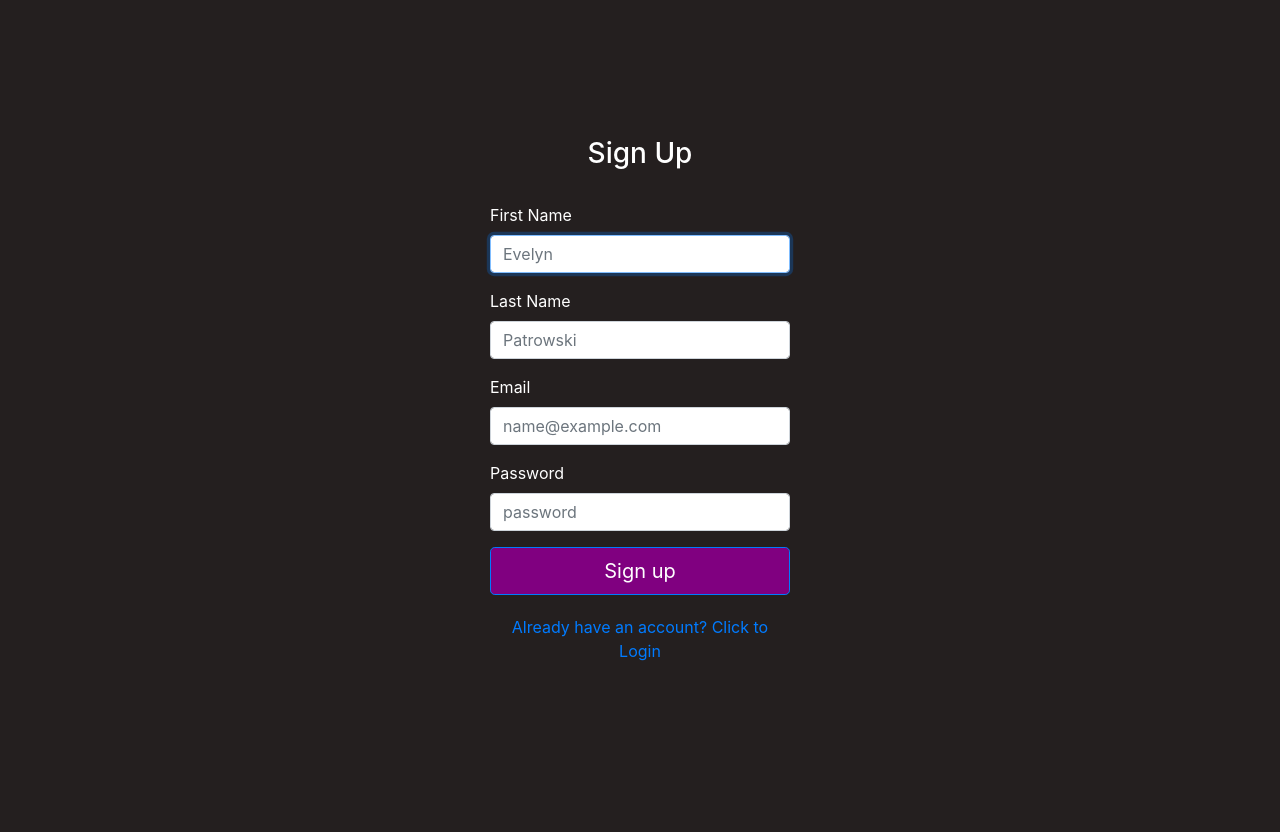
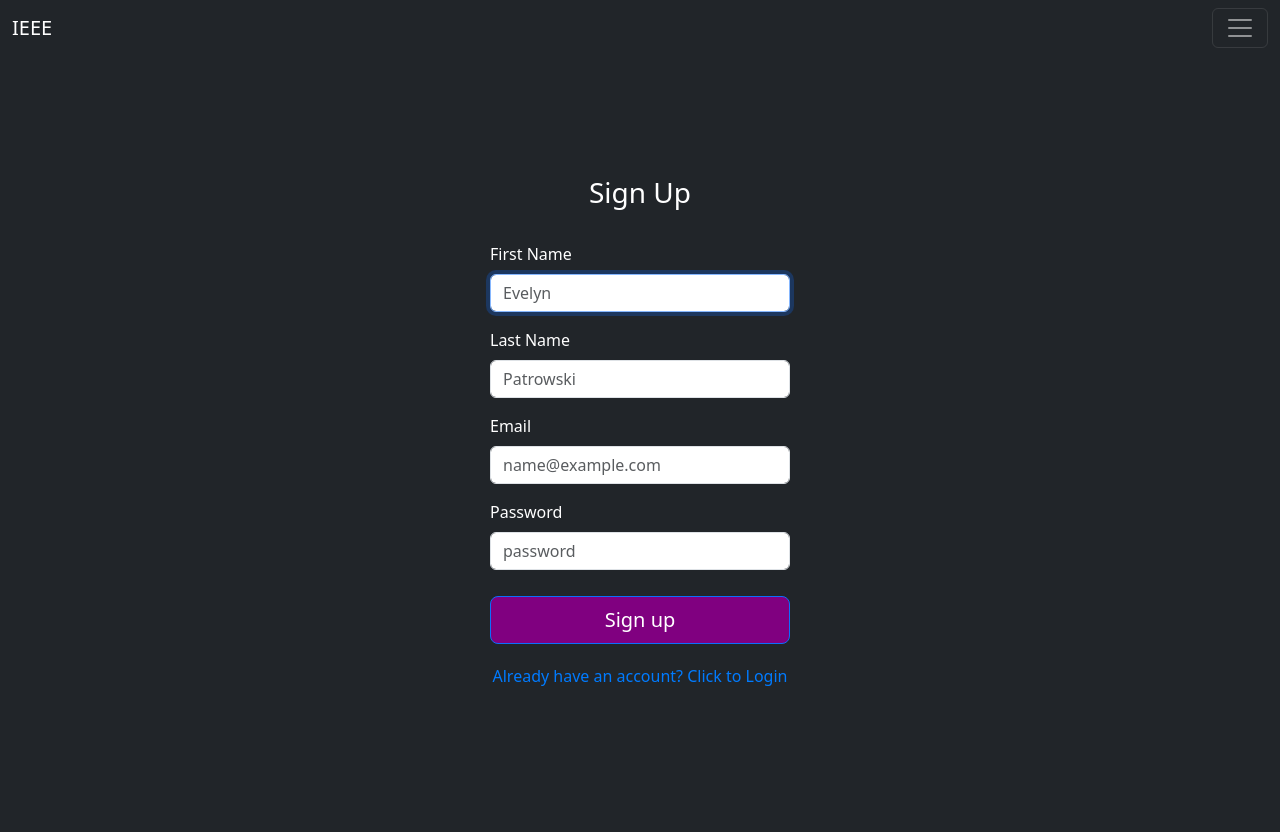
Before and after one commit to pedropa140/RutgersIEEE2024, a Python web app: template flask/templates/signup.html in a window 1280 px wide. Before the commit the page ends 661 px from the top, so only its background shows below. Run offline with Jinja, Linux system fonts and the light colour scheme; the template is opened without the code that fills it, so the values that code supplies are empty; some libraries are stand-ins or nearby versions.

Commit message:
add navbar login and signup

```diff
--- a/flask/static/js/typer.js
+++ b/flask/static/js/typer.js
@@ -7,8 +7,8 @@ const textToType = [
 ];
 
 // Function to simulate typing effect
+let index = 0;
 function typeText() {
-  let index = 0;
   let currentText = "";
   let letterIndex = 0;
 
@@ -31,6 +31,7 @@ function typeText() {
         document.getElementById("typing-text").innerText = currentText + "|";
       } else {
         clearInterval(eraseInterval);
+        document.getElementById("typing-text").innerText = ""; // Clear the text
         index = (index + 1) % textToType.length; // Move to the next string
         letterIndex = 0; // Reset letterIndex for the next word
         currentText = ""; // Reset currentText for the next word
--- a/flask/templates/signup.html
+++ b/flask/templates/signup.html
@@ -1,14 +1,19 @@
 <!DOCTYPE html>
 <html>
-
   <head>
     <title>Signup</title>
-	<link rel="stylesheet" href="{{url_for('static', filename='css/form.css')}}">
-	<link rel="stylesheet" href="https://stackpath.bootstrapcdn.com/bootstrap/4.3.1/css/bootstrap.min.css">
-	<meta name="viewport" content="width=device-width, initial-scale=1">
+    <link
+      rel="stylesheet"
+      href="{{url_for('static', filename='css/form.css')}}"
+    />
+    <link
+      rel="stylesheet"
+      href="https://stackpath.bootstrapcdn.com/bootstrap/4.3.1/css/bootstrap.min.css"
+    />
+    <meta name="viewport" content="width=device-width, initial-scale=1" />
   </head>
   <style>
-body{
+    body {
       background-color: rgb(36, 31, 31);
       color: white;
     }
@@ -39,31 +44,64 @@ body{
     #form-text a:hover {
       text-decoration: underline;
     }
-
   </style>
-<body>
+  <body class="bg-dark text-white">
+	<header>
+		{% include 'navbar.html' %}
+	</header>
     <div class="container">
       <form method="post" action="" class="form-signup">
         <h3 id="form-title1">Sign Up</h3>
-	<br>
+        <br />
         <div class="form-group">
           <label for="firstName">First Name</label>
-		<input type="text" class="form-control" name="first_name" placeHolder="Evelyn" required autofocus>
+          <input
+            type="text"
+            class="form-control"
+            name="first_name"
+            placeholder="Evelyn"
+            required
+            autofocus
+          />
         </div>
         <div class="form-group">
           <label for="lastName">Last Name</label>
-		<input type="text" class="form-control" name="last_name" placeHolder="Patrowski" required>
+          <input
+            type="text"
+            class="form-control"
+            name="last_name"
+            placeholder="Patrowski"
+            required
+          />
         </div>
         <div class="form-group">
           <label for="inputEmail">Email</label>
-		<input type="email" class="form-control" name="email" placeHolder="name@example.com" required>
+          <input
+            type="email"
+            class="form-control"
+            name="email"
+            placeholder="name@example.com"
+            required
+          />
         </div>
         <div class="form-group">
           <label for="inputPassword" id="form-text-left">Password</label>
-		<input type="password" class="form-control" name="passw" placeholder="password" required>
+          <input
+            type="password"
+            class="form-control"
+            name="passw"
+            placeholder="password"
+            required
+          />
         </div>
-	<button class="btn btn-lg btn-primary btn-block" type="submit" style="background-color: purple; color: white; margin-top: 10px;">Sign up</button>
-	<div style="margin-top: 20px;" id="form-text">
+        <button
+          class="btn btn-lg btn-primary btn-block"
+          type="submit"
+          style="background-color: purple; color: white; margin-top: 10px"
+        >
+          Sign up
+        </button>
+        <div style="margin-top: 20px" id="form-text">
           <a href="/login">Already have an account? Click to Login</a>
         </div>
       </form>
```
Also changed, not shown: flask/templates/login.html (+7 -1 lines). Lines whose indentation alone changed are shown as unchanged.
